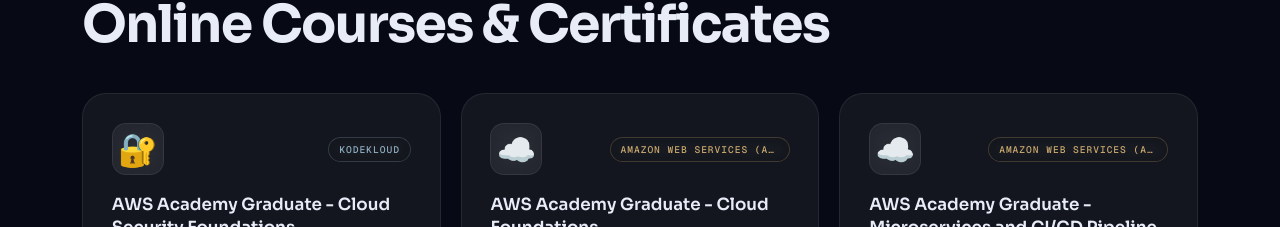
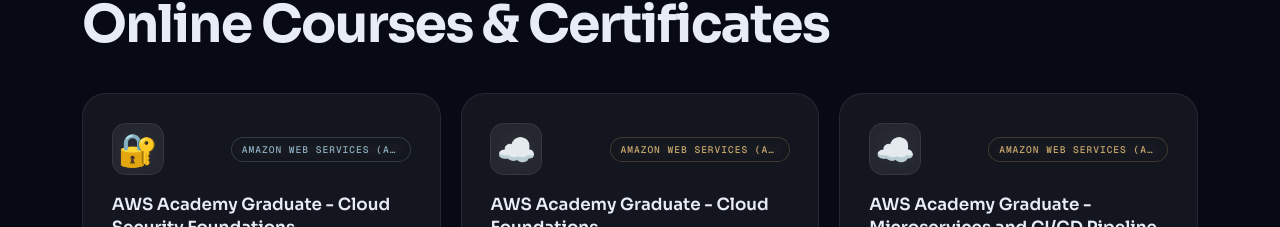
Before and after one commit to nisa2003-ops/portfolio, a React (Vite) app in the folder frontend/: page / in a window 1280 px wide. Shown: the part 2671-2898 px from the top of the page. Built offline with nearby package versions, Linux system fonts and the light colour scheme; some icons are missing.

Commit message:
Add a project

```diff
--- a/frontend/src/constants/data.js
+++ b/frontend/src/constants/data.js
@@ -134,7 +134,7 @@
   {
     id: "cert-1",
     title: "AWS Academy Graduate - Cloud Security Foundations",
-    platform: "KodeKloud",
+    platform: "Amazon Web Services (AWS)",
     date: "July 2026",
     credentialUrl: "https://www.credly.com/badges/0837b3eb-49ed-4e86-a210-a1973df227e6/public_url",
     icon: "🔐",
```
